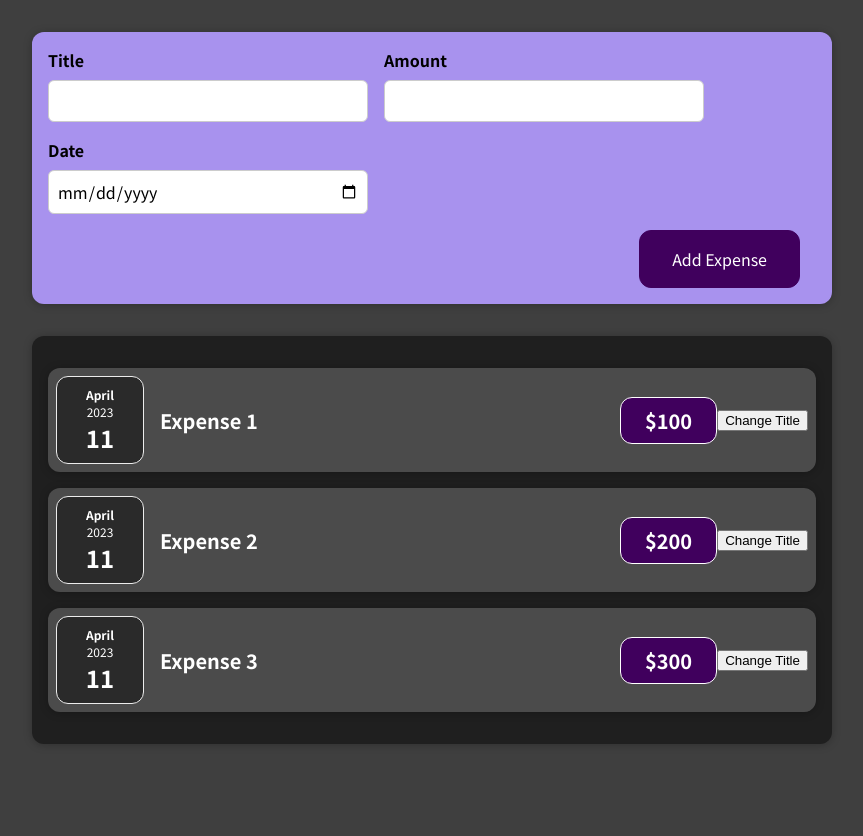
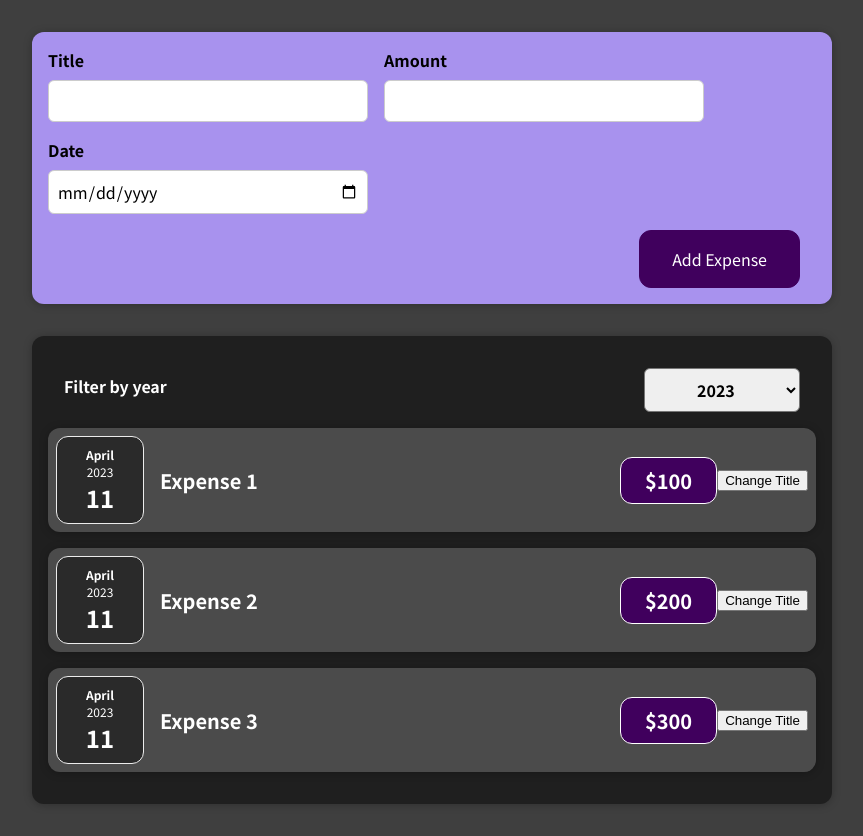
Before and after one commit to kidavito/expense-tracker, a React (Create React App) app: page / in a window 1280 px wide. Shown: the whole page, without its empty margins (208-1071 px from the left). Before the commit the page ends 800 px from the top, so only its background shows below. Built offline with nearby package versions, Linux system fonts and the light colour scheme.

Commit message:
ExpensesFilter added and configured

```diff
--- a/src/components/Expenses/Expenses.js
+++ b/src/components/Expenses/Expenses.js
@@ -1,26 +1,42 @@
+import React, { useState } from "react";
 import ExpenseItem from "./ExpenseItem";
 import Card from "../UI/Card"; // The re-use-able wrapper.
+import ExpensesFilter from "./ExpensesFilter";
 import "./Expenses.css";
 
 function Expenses(props) {
+  // Filtered year state:
+  const [filteredYear, setFilteredYear] = useState("2023");
+
+  // This function will be passed to "ExpenseFilter.js":
+  const filterChangeHandler = (selectedYear) => {
+    setFilteredYear(selectedYear);
+  };
+
   return (
+    <div>
       <Card className="expenses">
-      <ExpenseItem
-        title={props.items[0].title}
-        amount={props.items[0].amount}
-        date={props.items[0].date}
+        <ExpensesFilter
+          selected={filteredYear} // props.
+          onChangeFilter={filterChangeHandler} // props.
         />
         <ExpenseItem
-        title={props.items[1].title}
-        amount={props.items[1].amount}
-        date={props.items[1].date}
+          title={props.items[0].title} // props.
+          amount={props.items[0].amount} // props.
+          date={props.items[0].date} // props.
         />
         <ExpenseItem
-        title={props.items[2].title}
-        amount={props.items[2].amount}
-        date={props.items[2].date}
+          title={props.items[1].title} // props.
+          amount={props.items[1].amount} // props.
+          date={props.items[1].date} // props.
+        />
+        <ExpenseItem
+          title={props.items[2].title} // props.
+          amount={props.items[2].amount} // props.
+          date={props.items[2].date} // props.
         />
       </Card>
+    </div>
   );
 }
 
--- /dev/null
+++ b/src/components/Expenses/ExpensesFilter.css
@@ -0,0 +1,24 @@
+.expenses-filter {
+  color: white;
+  padding: 0 1rem;
+}
+
+.expenses-filter__control {
+  display: flex;
+  width: 100%;
+  align-items: center;
+  justify-content: space-between;
+  margin: 1rem 0;
+}
+
+.expenses-filter label {
+  font-weight: bold;
+  margin-bottom: 0.5rem;
+}
+
+.expenses-filter select {
+  font: inherit;
+  padding: 0.5rem 3rem;
+  font-weight: bold;
+  border-radius: 6px;
+}
--- /dev/null
+++ b/src/components/Expenses/ExpensesFilter.js
@@ -0,0 +1,26 @@
+import React from "react";
+import "./ExpensesFilter.css";
+
+function ExpensesFilter(props) {
+  const dropdownChangeHandler = (event) => {
+    // Calling and execute "filterChangeHandler" function from "Expenses.js":
+    // Lifting the "event.target.value" up to the "setFilteredYear" in the "Expenses.js":
+    props.onChangeFilter(event.target.value); // Equal to "setFilteredYear(selectedYear)" in the "Expenses.js".
+  };
+  return (
+    <div className="expenses-filter">
+      <div className="expenses-filter__control">
+        <label>Filter by year</label>
+        <select value={props.selected} onChange={dropdownChangeHandler}>
+          <option value="2023">2023</option>
+          <option value="2022">2022</option>
+          <option value="2021">2021</option>
+          <option value="2020">2020</option>
+          <option value="2019">2019</option>
+        </select>
+      </div>
+    </div>
+  );
+}
+
+export default ExpensesFilter;
```
Lines whose indentation alone changed are shown as unchanged.
